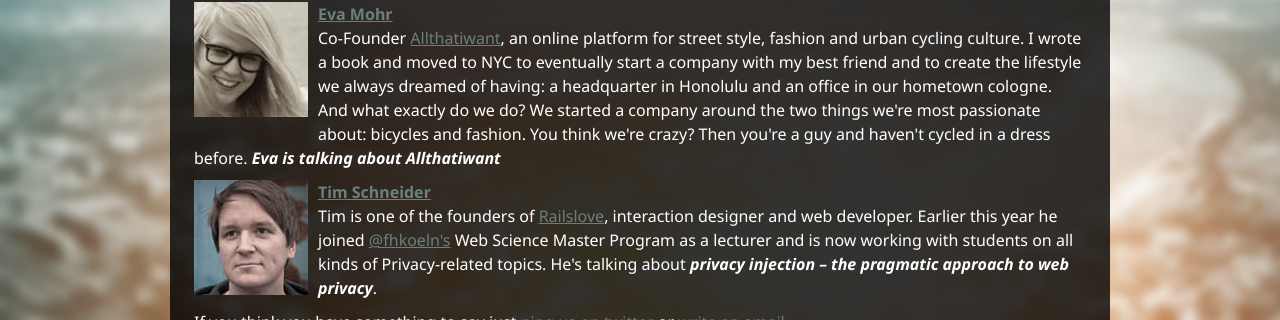
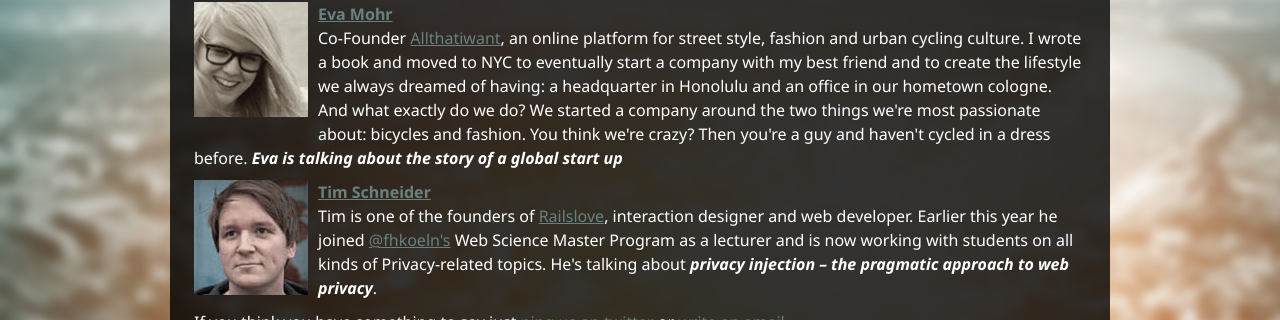
Before and after one commit to InteractiveCologne/interactivecologne.github.com, a Jekyll site: the page built from hack-n-tech.html, in a window 1280 px wide and 900 px high, scrolled down 10678 px, cut to the strip 113-433 px from the top of the window. Built offline with Jekyll 4.4.1, drawn with Linux system fonts in a browser that asks for light colours; nearby versions of some CDN libraries.

Commit message:
updated evas talk

```diff
--- a/hack-n-tech.html
+++ b/hack-n-tech.html
@@ -229,7 +229,7 @@ layout: default
 					<img class="speaker" src="assets/images/speaker/florian-hofmann.jpg" alt="florian-hofmann"/><a href="#florian-hofmann" name="florian-hofmann"><strong>Florian Hofmann</strong></a><br/>Florian Hofmann, Jahrgang 1980, ist Mitgründer und Managing Director of Business Development von pixoona, einer Marke der redpeppix GmbH & Co. KG mit Sitz in Wiesbaden. Florian verantwortet die Weiterentwicklung des Unternehmens. Nach seinem Studium der Sozialen Arbeit und mehreren Semestern Business Administration an der Fachhochschule Wiesbaden ist er bereits seit mehr als zwei Jahren als Manager für den Bereich Business Development verantwortlich. Seit November 2011 ist der gebürtige Hochheimer als Managing Director Business Development tätig. <em>His talk: Augmented Reality am Scheideweg: Digitale Reklameflut oder user-generated Öffentlichkeit?</em>
 				</p>
 				<p class="speaker">
-					<img class="speaker" src="assets/images/speaker/eva-mohr.jpg" alt="Eva Mohr"/><a href="#eva-mohr" name="eva-mohr"><strong>Eva Mohr</strong></a><br/>Co-Founder <a href="http://allthatiwant.com">Allthatiwant</a>, an online platform for street style, fashion and urban cycling culture. I wrote a book and moved to NYC to eventually start a company with my best friend and to create the lifestyle we always dreamed of having: a headquarter in Honolulu and an office in our hometown cologne. And what exactly do we do? We started a company around the two things we're most passionate about: bicycles and fashion. You think we're crazy? Then you're a guy and haven't cycled in a dress before. <em>Eva is talking about Allthatiwant</em>
+					<img class="speaker" src="assets/images/speaker/eva-mohr.jpg" alt="Eva Mohr"/><a href="#eva-mohr" name="eva-mohr"><strong>Eva Mohr</strong></a><br/>Co-Founder <a href="http://allthatiwant.com">Allthatiwant</a>, an online platform for street style, fashion and urban cycling culture. I wrote a book and moved to NYC to eventually start a company with my best friend and to create the lifestyle we always dreamed of having: a headquarter in Honolulu and an office in our hometown cologne. And what exactly do we do? We started a company around the two things we're most passionate about: bicycles and fashion. You think we're crazy? Then you're a guy and haven't cycled in a dress before. <em>Eva is talking about the story of a global start up</em>
 				</p>
 				<p class="speaker">
 					<img class="speaker" src="assets/images/speaker/tim_schneider.jpg" alt="Tim Schneider"/><a href="#tim-schneider" name="tim-schneider"><strong>Tim Schneider</strong></a><br/>Tim is one of the founders of <a href="http://railslove.com">Railslove</a>, interaction designer and web developer. Earlier this year he joined <a href="http://twitter.com/fhkoeln">@fhkoeln's</a> Web Science Master Program as a lecturer and is now working with students on all kinds of Privacy-related topics. He's talking about <em>privacy injection – the pragmatic approach to web privacy</em>.
```
